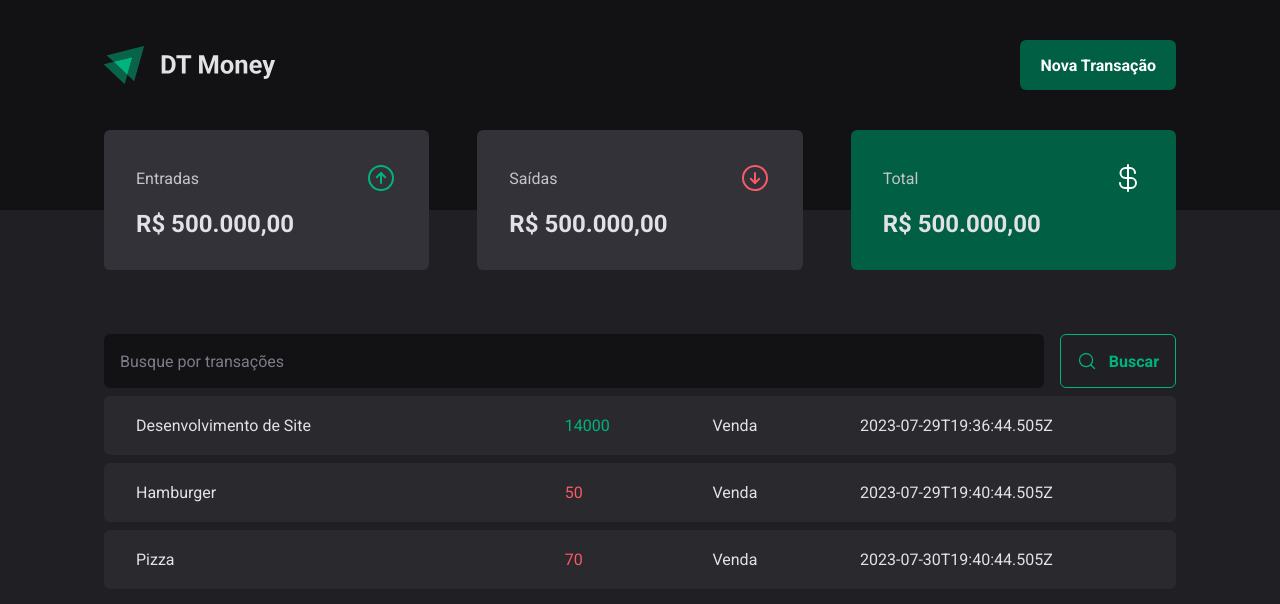
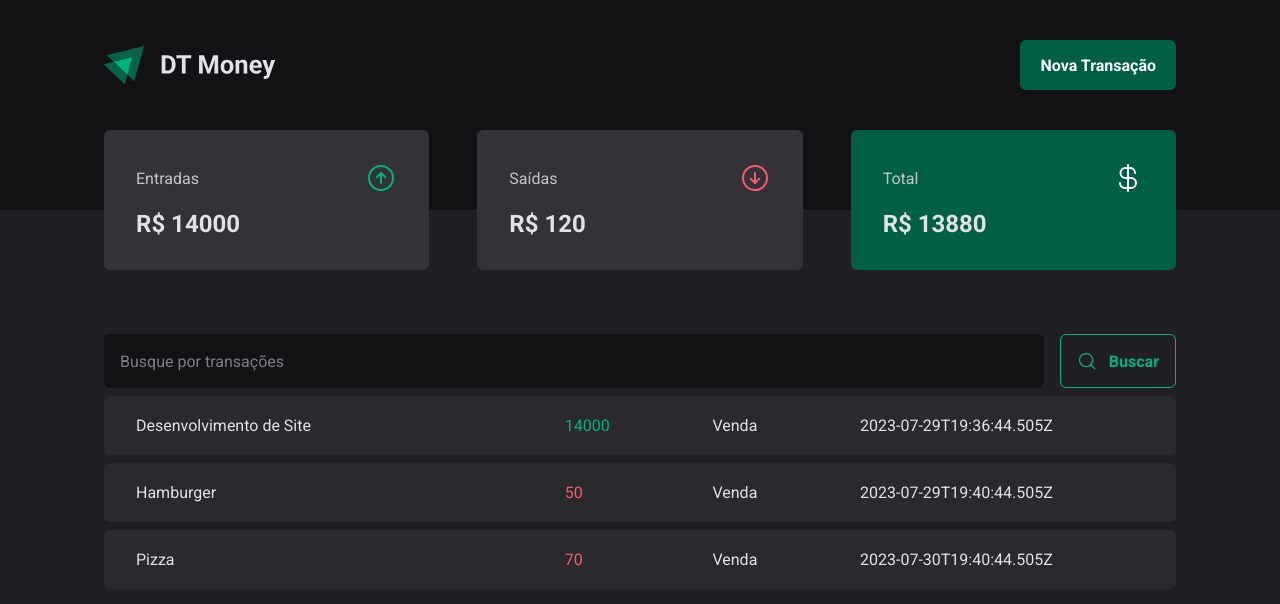
Before and after one commit to jschallenberger/finance-manager, a React (Vite) app: page / in a window 1280 px wide. Shown: the top 604 px of the page. Built offline with nearby package versions, Linux system fonts and the light colour scheme; data requests are answered from the project's data file.

Commit message:
create transactions context & update summary w/ array.reduce

```diff
--- a/src/App.tsx
+++ b/src/App.tsx
@@ -2,13 +2,16 @@ import { ThemeProvider } from 'styled-components'
 import { defaultTheme } from './styles/themes/default'
 import { GlobalStyle } from './styles/global'
 import { Transactions } from './pages/Transactions'
+import { TransactionsProvider } from './contexts/TransactionsContext'
 
 export function App() {
 
   return (
     <ThemeProvider theme={defaultTheme}>
       <GlobalStyle/>
-      <Transactions/>
+      <TransactionsProvider>
+        <Transactions/>
+      </TransactionsProvider>
     </ThemeProvider>
   )
 }
--- a/src/components/Summary/index.tsx
+++ b/src/components/Summary/index.tsx
@@ -1,7 +1,30 @@
 import { ArrowCircleDown, ArrowCircleUp, CurrencyDollar } from "phosphor-react";
 import { SummaryCard, SummaryContainer } from "./styles";
+import { useContext } from "react";
+import { TransactionContext } from "../../contexts/TransactionsContext";
 
 export function Summary(){
+  const { transactions } = useContext(TransactionContext);
+
+  const summary = transactions.reduce(
+    (acc, transaction)=>{
+      if(transaction.type === 'income'){
+        acc.income += transaction.price;
+        acc.total += transaction.price;
+      } else {
+        acc.outcome += transaction.price;
+        acc.total -= transaction.price;
+
+      }
+      return acc;
+    },
+    {
+      income: 0,
+      outcome: 0,
+      total: 0
+    }
+  )
+
   return (
     <SummaryContainer>
       <SummaryCard>
@@ -10,7 +33,7 @@ export function Summary(){
           <ArrowCircleUp size={32} color="#00b37e" />
         </header>
 
-          <strong>R$ 500.000,00</strong>
+          <strong>R$ {summary.income}</strong>
       </SummaryCard>
       <SummaryCard>
         <header>
@@ -18,7 +41,7 @@ export function Summary(){
           <ArrowCircleDown size={32} color="#f75a68" />
         </header>
 
-          <strong>R$ 500.000,00</strong>
+          <strong>R$  {summary.outcome}</strong>
       </SummaryCard>
       <SummaryCard variant="green">
         <header>
@@ -26,7 +49,7 @@ export function Summary(){
           <CurrencyDollar size={32} color="#fff" />
         </header>
 
-          <strong>R$ 500.000,00</strong>
+          <strong>R$  {summary.total}</strong>
       </SummaryCard>
     </SummaryContainer>
     )
--- /dev/null
+++ b/src/contexts/TransactionsContext.tsx
@@ -0,0 +1,42 @@
+import { ReactNode, createContext, useEffect, useState } from "react";
+
+interface Transaction{
+  id: number;
+  description: string;
+  type: 'income' | 'outcome';
+  price: number;
+  category: string;
+  createdAt: string;
+}
+
+interface TransactionContextType {
+  transactions: Transaction[];
+}
+
+interface TransactionsProviderProps {
+  children: ReactNode;
+}
+
+export const TransactionContext = createContext<TransactionContextType>({} as TransactionContextType);
+
+export function TransactionsProvider({children} : TransactionsProviderProps){
+
+  const [transactions, setTransactions] = useState<Transaction[]>([])
+
+  async function loadTransactions() {
+    const response = await fetch('http://localhost:3000/transactions')
+    const data = await response.json();
+
+    setTransactions(data)
+  }
+
+  useEffect(()=> {
+    loadTransactions();
+  },[])
+
+  return(
+    <TransactionContext.Provider value={{ transactions }}>
+      {children}
+    </TransactionContext.Provider>
+  )
+}
--- a/src/pages/Transactions/index.tsx
+++ b/src/pages/Transactions/index.tsx
@@ -1,31 +1,12 @@
-import { useEffect, useState } from "react";
+import { useContext, useEffect, useState } from "react";
 import { Header } from "../../components/Header";
 import { Summary } from "../../components/Summary";
 import { SearchForm } from "./SearchForm";
 import { PriceHighlight, TransactionsContainer, TransactionsTable } from "./styles";
+import { TransactionContext } from "../../contexts/TransactionsContext";
 
 export function Transactions(){
-  const [transactions, setTransactions] = useState<Transaction[]>([])
-
-  interface Transaction{
-    id: number;
-    description: string;
-    type: 'income' | 'outcome';
-    price: number;
-    category: string;
-    createdAt: string;
-  }
-
-  async function loadTransactions() {
-    const response = await fetch('http://localhost:3000/transactions')
-    const data = await response.json();
-
-    setTransactions(data)
-  }
-
-  useEffect(()=> {
-    loadTransactions();
-  },[])
+  const { transactions } = useContext(TransactionContext)
 
   return (
     <div>
```
Lines whose indentation alone changed are shown as unchanged.
